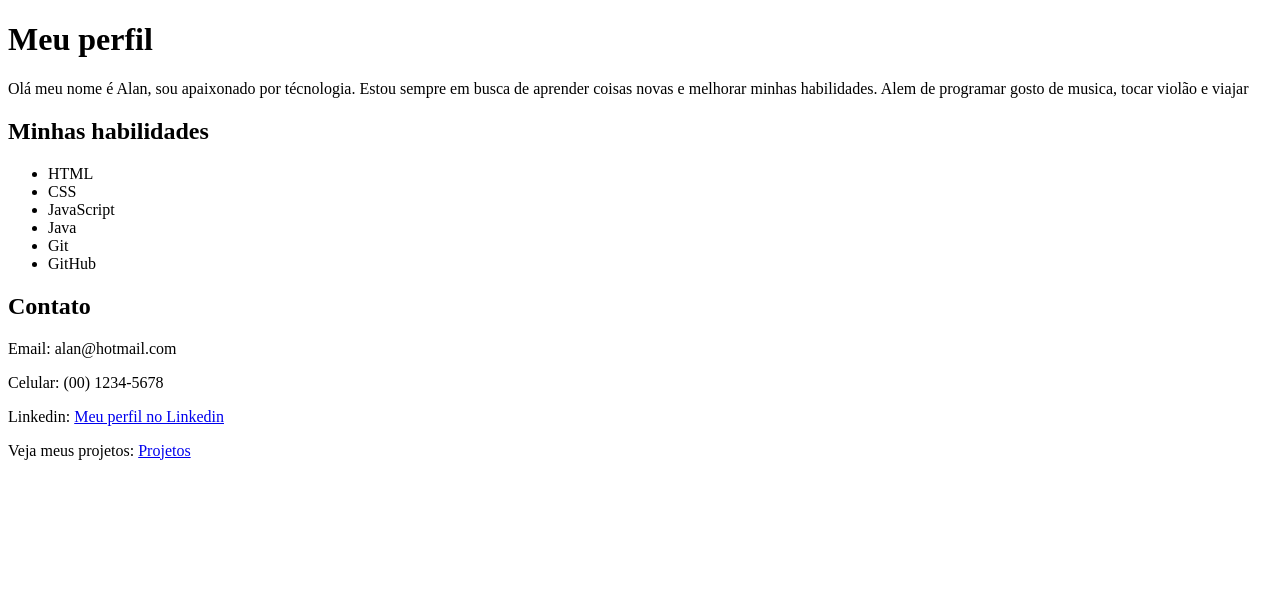
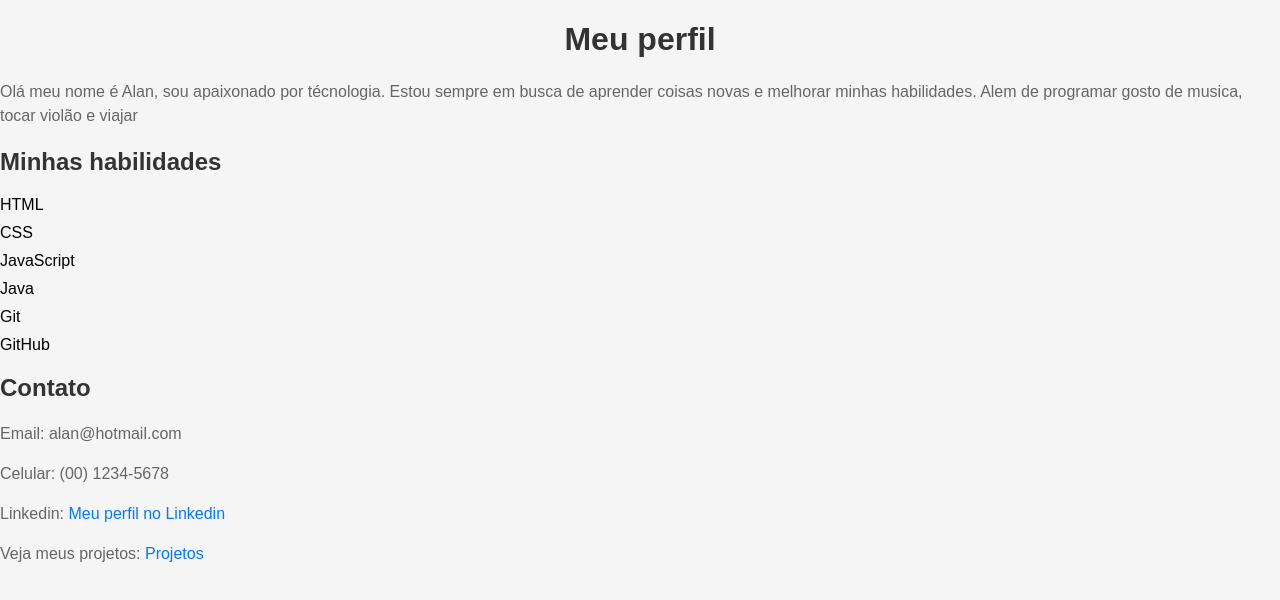
Before and after one commit to AlanEduardoCruz/Generation_HTML, a plain HTML site: page index.html in a window 1280 px wide. Drawn offline with Linux system fonts and the light colour scheme.

Commit message:
Estililo aplicado

```diff
--- a/index.html
+++ b/index.html
@@ -4,6 +4,7 @@
     <meta charset="UTF-8" />
     <meta name="viewport" content="width=device-width, initial-scale=1.0" />
     <title>Meu perfil</title>
+    <link rel="stylesheet" href="styles.css">
   </head>
   <body>
     <h1>Meu perfil</h1>
--- /dev/null
+++ b/styles.css
@@ -0,0 +1,48 @@
+/* Estilos gerais */
+body {
+    font-family: Arial, sans-serif;
+    margin: 0;
+    padding: 0;
+    background-color: #f5f5f5;
+  }
+
+  .container {
+    max-width: 800px;
+    margin: 0 auto;
+    padding: 20px;
+  }
+
+  /* Estilos para o cabeçalho */
+  h1 {
+    color: #333;
+    text-align: center;
+  }
+
+  /* Estilos para o conteúdo principal */
+  p {
+    color: #666;
+    line-height: 1.5;
+  }
+
+  ul {
+    list-style-type: none;
+    padding: 0;
+  }
+
+  ul li {
+    margin-bottom: 10px;
+  }
+
+  /* Estilos para o rodapé */
+  h2 {
+    color: #333;
+  }
+
+  a {
+    color: #007bff;
+    text-decoration: none;
+  }
+
+  a:hover {
+    text-decoration: underline;
+  }
```
Also changed, not shown: projetos.html (+1 -0 lines).
